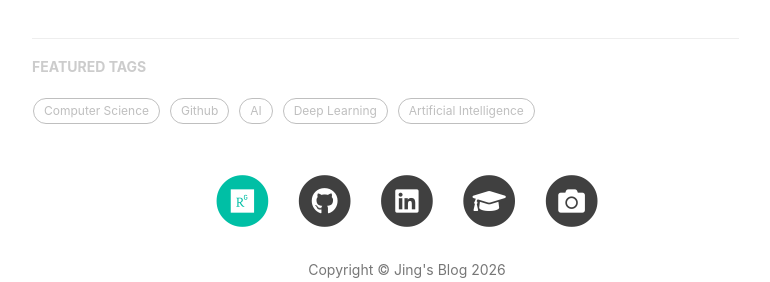
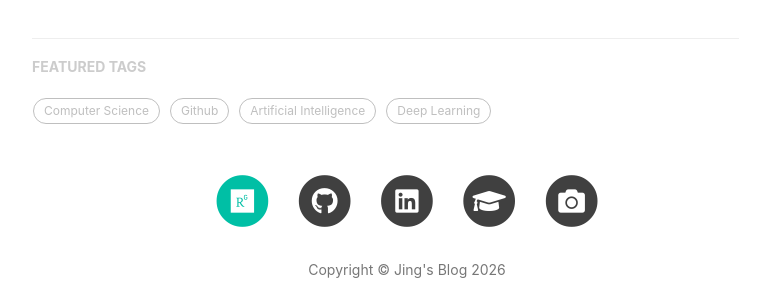
Before and after one commit to jizhang02/jizhang02.github.io, a Jekyll site: the page built from _posts/2023-03-12-medai.markdown, in a window 1280 px wide and 900 px high, scrolled down 1095 px. Shown: the part 502-784 px from the top of the window, without its empty margins (233-1003 px from the left). Built offline with Jekyll 4.4.1, drawn with Linux system fonts in a browser that asks for light colours; nearby versions of some CDN libraries; a script that is not in the unit is left out; comment, search, counter and statistics services are not loaded; some of the changed text lies outside the part shown; grey boxes are pictures that could not be loaded.

Commit message:
change tags

```diff
--- a/_posts/2020-02-26-csinfo.markdown
+++ b/_posts/2020-02-26-csinfo.markdown
@@ -9,7 +9,7 @@
 catalog:    true
 tags:
     - Computer Science
-    - AI
+    - Artificial Intelligence
     - Info
 ---
 
--- a/_posts/2023-03-12-medai.markdown
+++ b/_posts/2023-03-12-medai.markdown
@@ -8,7 +8,7 @@
 tags:
     - Computer Science
     - Medical tasks
-    - AI
+    - Artificial Intelligence
 
 ---
 
--- a/_posts/2023-10-21-challenge.markdown
+++ b/_posts/2023-10-21-challenge.markdown
@@ -8,7 +8,7 @@
 tags:
     - Computer Science
     - Challenge
-    - AI
+    - Artificial Intelligence
 
 ---
 
--- a/_posts/2024-10-14-foundationmodel.markdown
+++ b/_posts/2024-10-14-foundationmodel.markdown
@@ -8,7 +8,7 @@
 tags:
     - Computer Science
     - Foundation Model
-    - AI
+    - Artificial Intelligence
 
 ---
 
```
